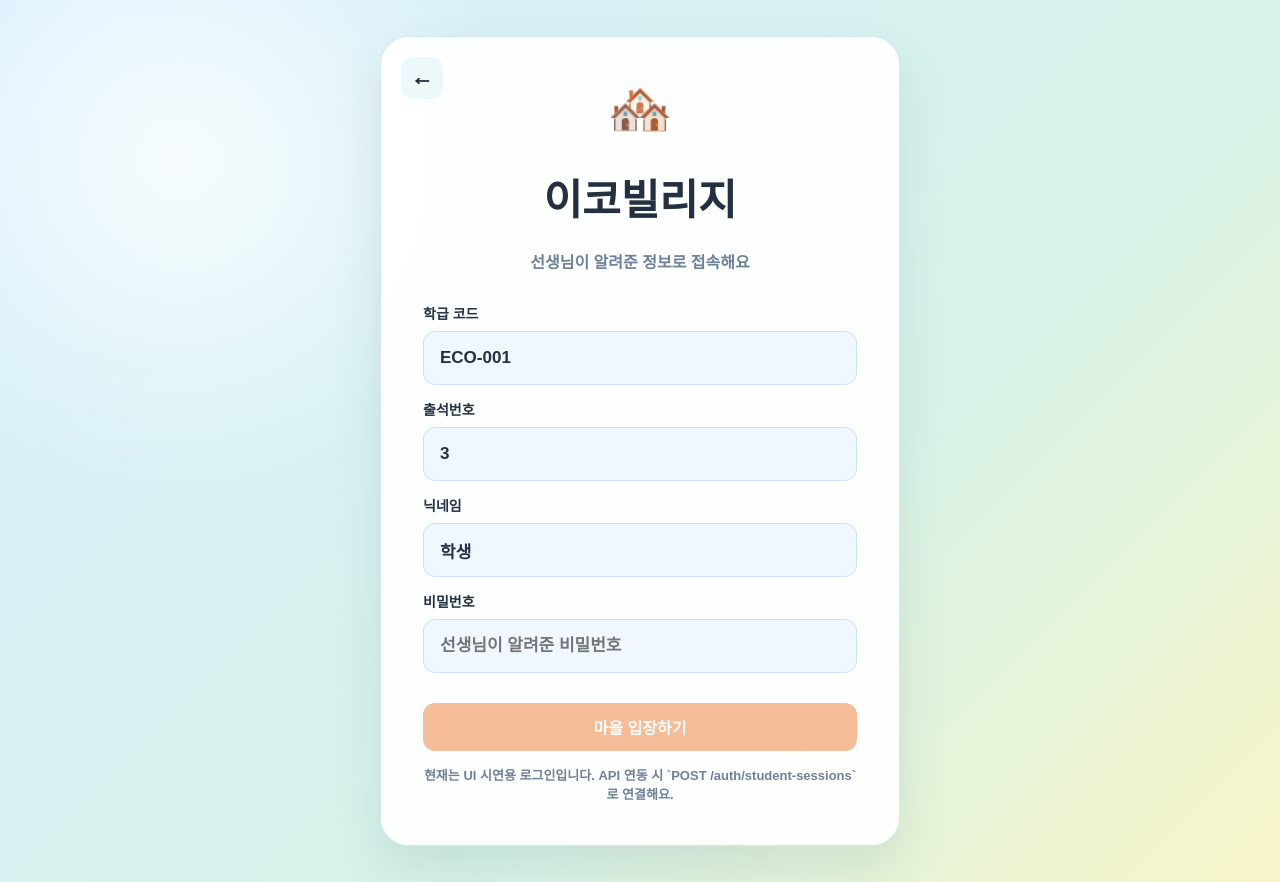
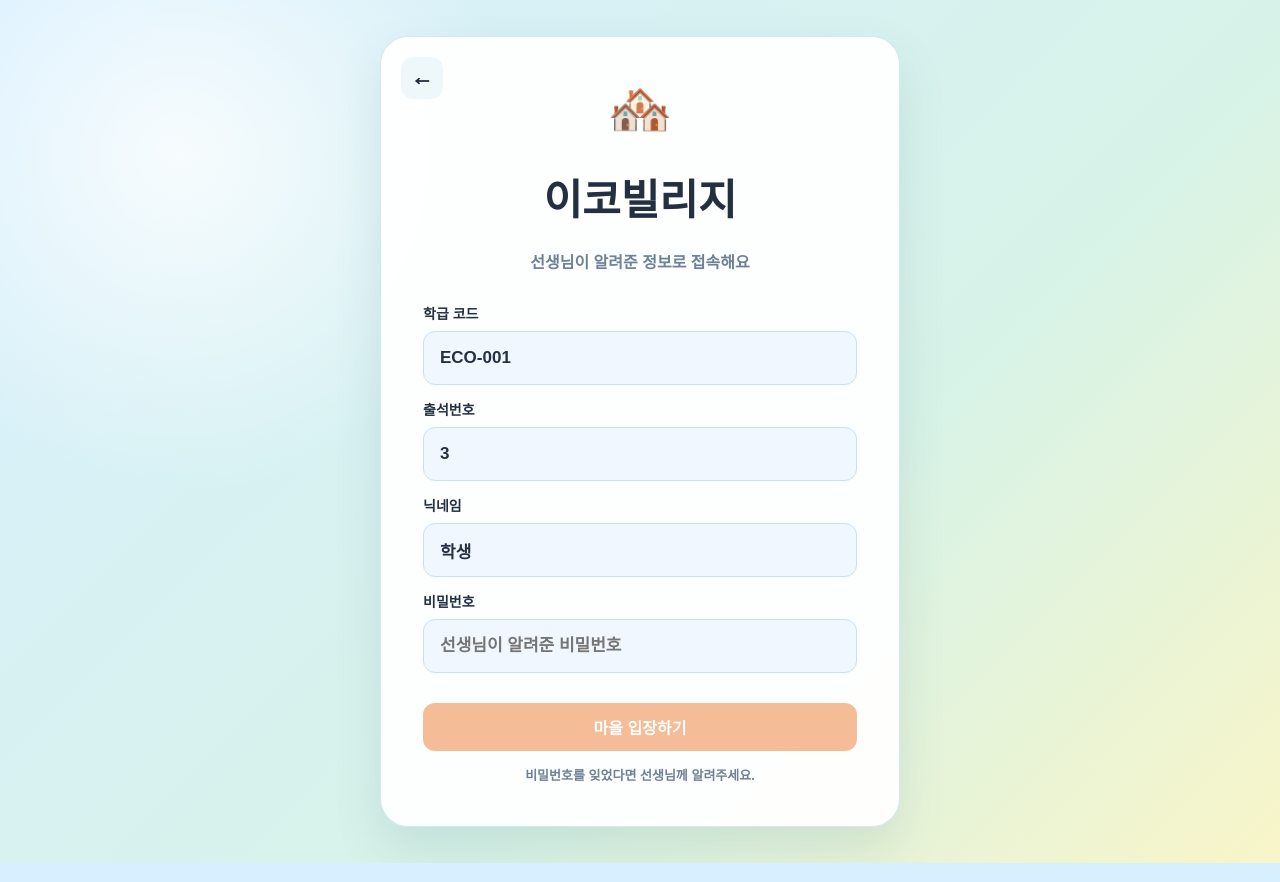
Before and after one commit to watermell0n/EcoVillgae, a React (Vite) app in the folder student-app/: page / in a window 1280 px wide. Both pictures are taken after a click on the button "마을 입장하기". Built offline with nearby package versions, Linux system fonts and the light colour scheme.

Commit message:
fix: simplify student-facing copy

```diff
--- a/student-app/src/App.tsx
+++ b/student-app/src/App.tsx
@@ -98,7 +98,7 @@ function App() {
               }}
             />
           )}
-          {page === "bank" && <BankPage onSubscribe={() => setMessage("예금 가입 요청 화면까지 이어졌어요. 실제 가입은 API 연동 후 처리돼요.")} />}
+          {page === "bank" && <BankPage onSubscribe={() => setMessage("예금 가입을 신청했어요. 선생님이 정한 규칙에 맞춰 처리돼요.")} />}
           {page === "investment" && <InvestmentPage />}
           {page === "trade" && <TradePage />}
           {page === "quiz" && <QuizPage />}
@@ -168,7 +168,7 @@ function LoginScreen({ onBack, onLogin }: { onBack: () => void; onLogin: (nickna
           <input type="password" value={form.password} placeholder="선생님이 알려준 비밀번호" onChange={(event) => setForm({ ...form, password: event.target.value })} />
         </label>
         <button className="primary-action wide" disabled={!canSubmit}>마을 입장하기</button>
-        <p className="login-note">현재는 UI 시연용 로그인입니다. API 연동 시 `POST /auth/student-sessions`로 연결해요.</p>
+        <p className="login-note">비밀번호를 잊었다면 선생님께 알려주세요.</p>
       </form>
     </main>
   );
@@ -294,7 +294,7 @@ function WalletPage({ walletBalance }: { walletBalance: number }) {
             <article className="transaction-row" key={tx.id}>
               <div>
                 <b>{tx.title}</b>
-                <span>{tx.id} · 처리 완료</span>
+                <span>{tx.amount > 0 ? "내 지갑에 들어왔어요" : "우리 반 공동기금으로 모였어요"}</span>
               </div>
               <div className={tx.amount < 0 ? "money negative" : "money positive"}>
                 {tx.amount > 0 ? "+" : ""}{tx.amount}비빔
@@ -492,7 +492,7 @@ function RightSummary({ envelope }: { envelope: typeof studentHomeEnvelope }) {
       <strong>{envelope.studentView.walletBalance}{envelope.classroom.currencyName}</strong>
       <span>{envelope.classroom.dayIndex}일차 · {envelope.mode}</span>
       <div className="summary-line" />
-      <p>실제 잔액·구매·예금·퀴즈 결과는 API 연동 후 서버 응답으로 확정돼요.</p>
+      <p>돈이 바뀌는 활동은 선생님이 정한 규칙에 맞춰 반영돼요.</p>
     </aside>
   );
 }
```
